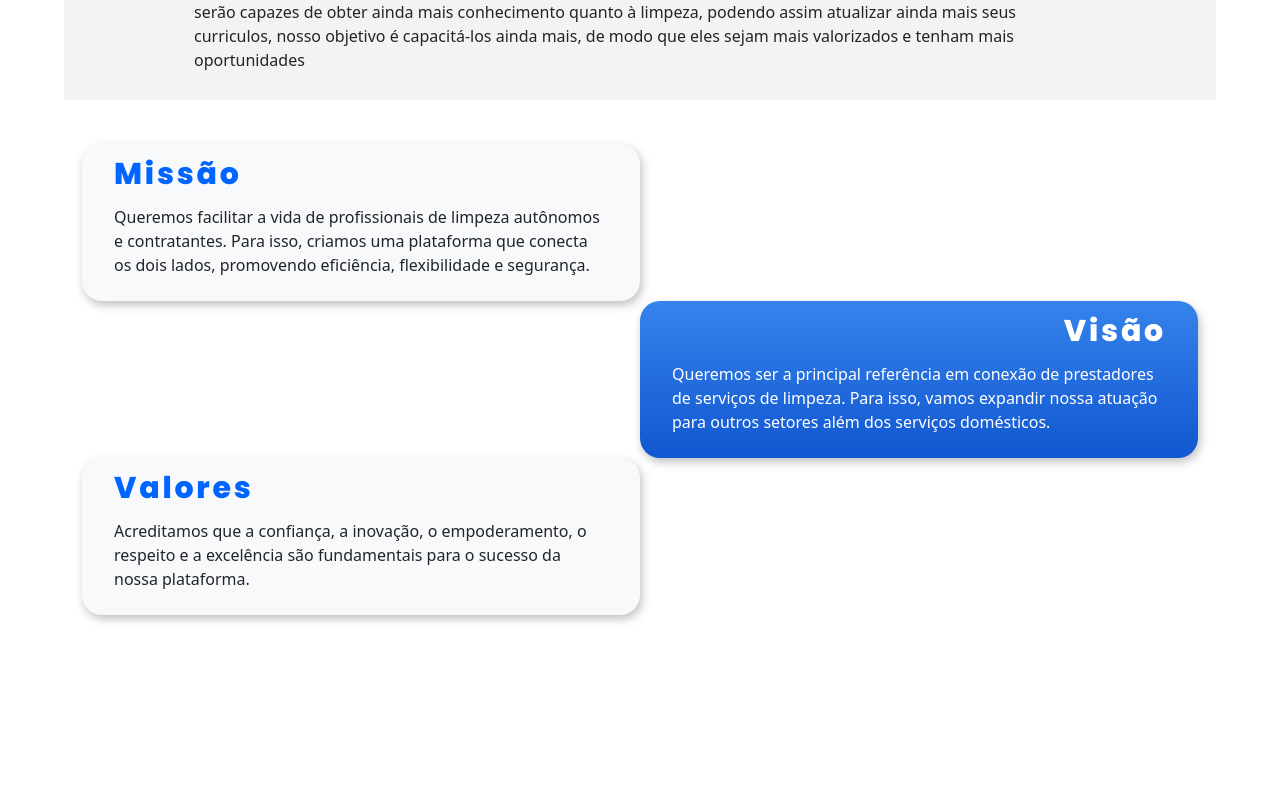
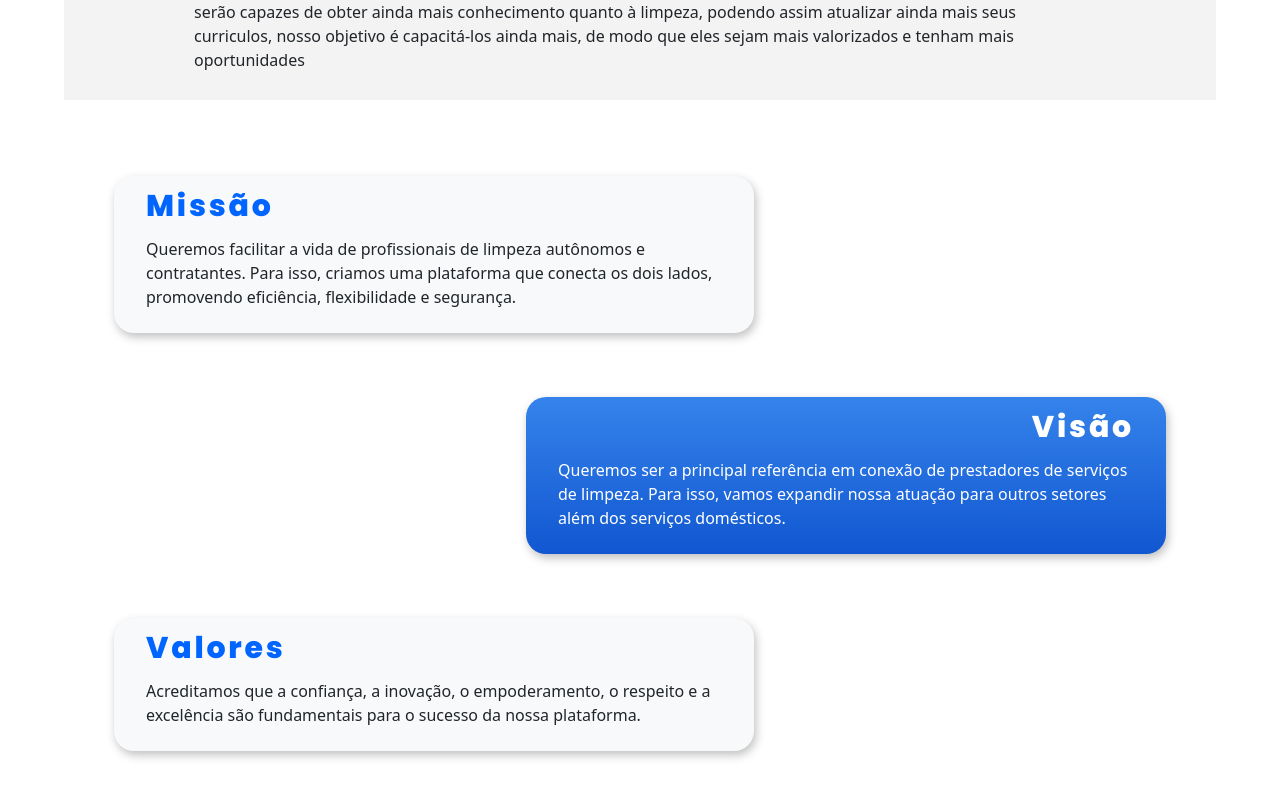
Before and after one commit to limpay-com/Teste, a React (Vite) app: page /QuemSomos in a window 1280 px wide. Shown: the part 786-1584 px from the top of the page. Before the commit the page ends 1425 px from the top, so only its background shows below. Built offline with nearby package versions, Linux system fonts and the light colour scheme.

Commit message:
corrigindo erros

```diff
--- a/src/components/valores/Valores.css
+++ b/src/components/valores/Valores.css
@@ -1,6 +1,7 @@
 .c-valores{
-    width: 850px;
+    width: 50vw;
     border-radius: 20px;
+    margin: 2rem;
     background: var(--cinza, #F3F3F3);
     box-shadow: 2px 4px 10px rgba(0, 0, 0, 0.25);
 }
--- a/src/components/valores/Valores.jsx
+++ b/src/components/valores/Valores.jsx
@@ -4,15 +4,15 @@ function Valores() {
     return(
         <>
             <div className="container my-4 d-flex flex-column">
-                <div className="bg-light w-50 d-block c-valores p-2">
+                <div className="bg-light d-inline c-valores p-2">
                     <h3 className="t-azul mx-4">Missão</h3>
                     <p className='px-4'>Queremos facilitar a vida de profissionais de limpeza autônomos e contratantes. Para isso, criamos uma plataforma que conecta os dois lados, promovendo eficiência, flexibilidade e segurança.</p>
                 </div>
-                <div className="bg-light w-50 d-block align-self-end c-valores f-azul p-2">
+                <div className="bg-light d-inline align-self-end c-valores f-azul p-2">
                     <h3 className='t-cinza mx-4'>Visão</h3>
                     <p className='p-branco px-4'>Queremos ser a principal referência em conexão de prestadores de serviços de limpeza. Para isso, vamos expandir nossa atuação para outros setores além dos serviços domésticos.</p>
                 </div>
-                <div className="bg-light w-50 d-block c-valores p-2">
+                <div className="bg-light d-inline c-valores p-2">
                     <h3 className="t-azul mx-4">Valores</h3>
                     <p className='px-4'>Acreditamos que a confiança, a inovação, o empoderamento, o respeito e a excelência são fundamentais para o sucesso da nossa plataforma.</p>
                 </div>
```
